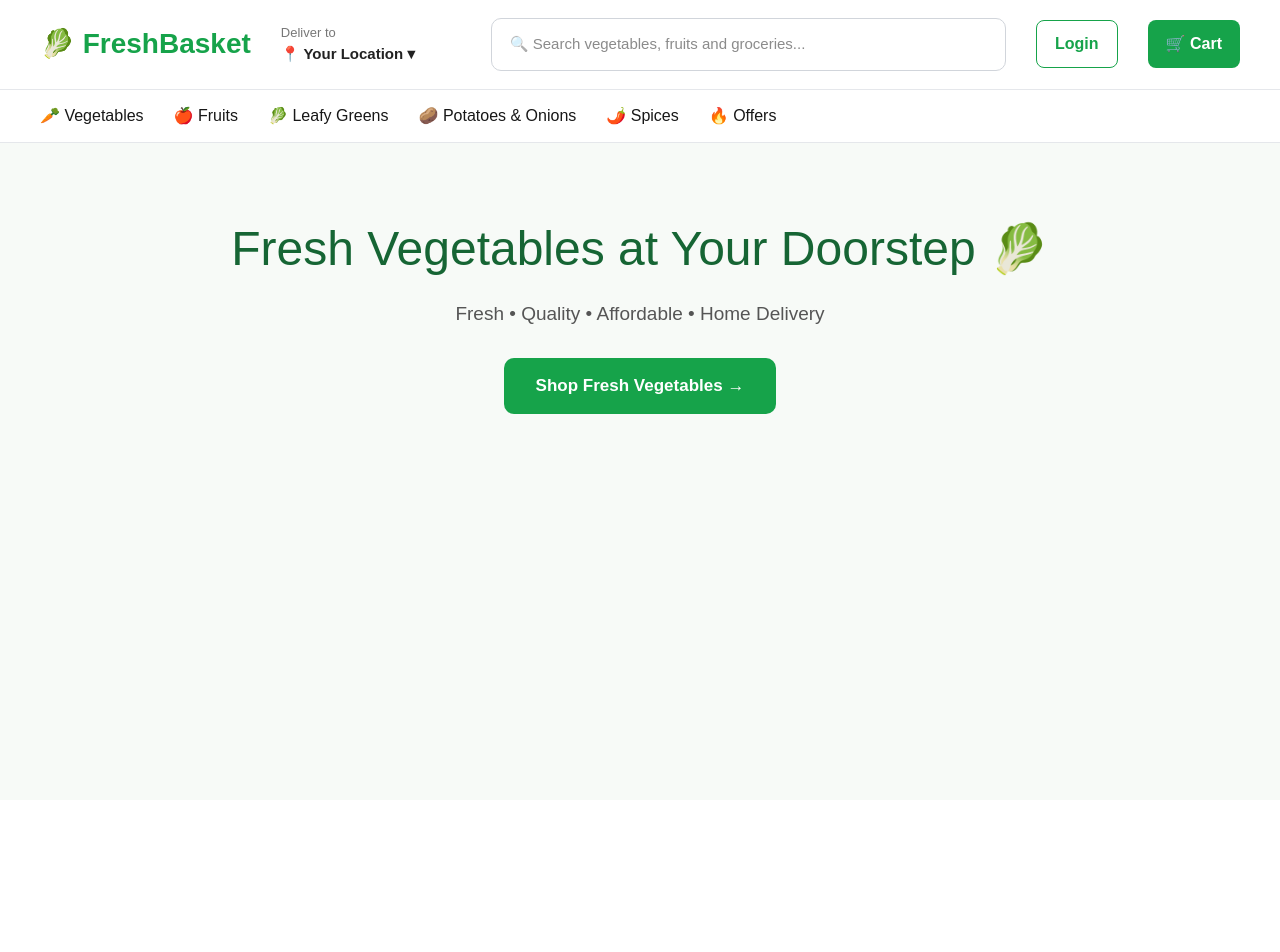
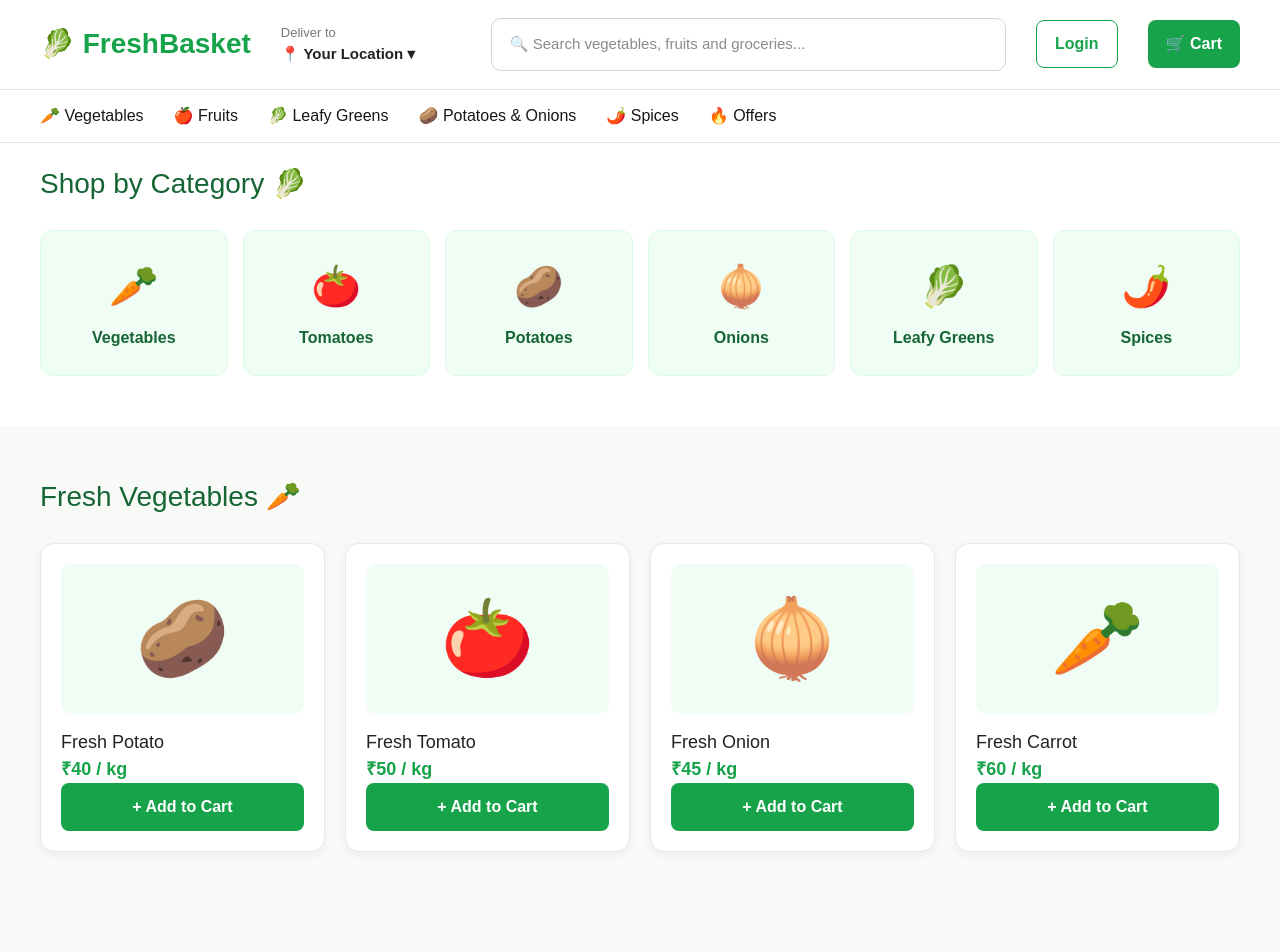
Before and after one commit to mrsuraaajitt-cyber/FreshBasket, a Next.js app in the folder customer-web/: page / in a window 1280 px wide. Shown: the top 952 px of the page. Before the commit the page ends 800 px from the top, so only its background shows below. Built offline with nearby package versions, Linux system fonts and the light colour scheme.

Commit message:
Day 3 - Categories and Product Cards

```diff
--- a/customer-web/app/page.tsx
+++ b/customer-web/app/page.tsx
@@ -112,6 +112,157 @@ export default function Home() {
       </nav>
 
       {/* HERO */}
+            {/* CATEGORIES */}
+      <section
+        style={{
+          padding: "20px 40px 50px",
+          backgroundColor: "white",
+        }}
+      >
+        <h2
+          style={{
+            fontSize: "28px",
+            color: "#166534",
+            marginBottom: "25px",
+          }}
+        >
+          Shop by Category 🥬
+        </h2>
+
+        <div
+          style={{
+            display: "grid",
+            gridTemplateColumns: "repeat(6, 1fr)",
+            gap: "15px",
+          }}
+        >
+          {[
+            ["🥕", "Vegetables"],
+            ["🍅", "Tomatoes"],
+            ["🥔", "Potatoes"],
+            ["🧅", "Onions"],
+            ["🥬", "Leafy Greens"],
+            ["🌶️", "Spices"],
+          ].map(([icon, name]) => (
+            <div
+              key={name}
+              style={{
+                backgroundColor: "#f0fdf4",
+                padding: "25px 10px",
+                borderRadius: "12px",
+                textAlign: "center",
+                border: "1px solid #dcfce7",
+                cursor: "pointer",
+              }}
+            >
+              <div style={{ fontSize: "40px" }}>{icon}</div>
+
+              <div
+                style={{
+                  marginTop: "10px",
+                  fontWeight: "600",
+                  color: "#166534",
+                }}
+              >
+                {name}
+              </div>
+            </div>
+          ))}
+        </div>
+      </section>
+
+      {/* PRODUCTS */}
+      <section
+        style={{
+          padding: "50px 40px 70px",
+          backgroundColor: "#f7faf7",
+        }}
+      >
+        <h2
+          style={{
+            fontSize: "28px",
+            color: "#166534",
+            marginBottom: "25px",
+          }}
+        >
+          Fresh Vegetables 🥕
+        </h2>
+
+        <div
+          style={{
+            display: "grid",
+            gridTemplateColumns: "repeat(4, 1fr)",
+            gap: "20px",
+          }}
+        >
+          {[
+            ["🥔", "Fresh Potato", "₹40 / kg"],
+            ["🍅", "Fresh Tomato", "₹50 / kg"],
+            ["🧅", "Fresh Onion", "₹45 / kg"],
+            ["🥕", "Fresh Carrot", "₹60 / kg"],
+          ].map(([image, name, price]) => (
+            <div
+              key={name}
+              style={{
+                backgroundColor: "white",
+                borderRadius: "14px",
+                padding: "20px",
+                border: "1px solid #e5e7eb",
+                boxShadow: "0 3px 10px rgba(0,0,0,0.05)",
+              }}
+            >
+              <div
+                style={{
+                  height: "150px",
+                  backgroundColor: "#f0fdf4",
+                  borderRadius: "10px",
+                  display: "flex",
+                  alignItems: "center",
+                  justifyContent: "center",
+                  fontSize: "75px",
+                }}
+              >
+                {image}
+              </div>
+
+              <h3
+                style={{
+                  marginTop: "15px",
+                  fontSize: "18px",
+                  color: "#222",
+                }}
+              >
+                {name}
+              </h3>
+
+              <p
+                style={{
+                  color: "#16a34a",
+                  fontSize: "18px",
+                  fontWeight: "700",
+                }}
+              >
+                {price}
+              </p>
+
+              <button
+                style={{
+                  width: "100%",
+                  backgroundColor: "#16a34a",
+                  color: "white",
+                  border: "none",
+                  padding: "12px",
+                  borderRadius: "8px",
+                  fontWeight: "600",
+                  cursor: "pointer",
+                }}
+              >
+                + Add to Cart
+              </button>
+            </div>
+          ))}
+        </div>
+      </section>
       <section
         style={{
           padding: "70px 40px",
```
